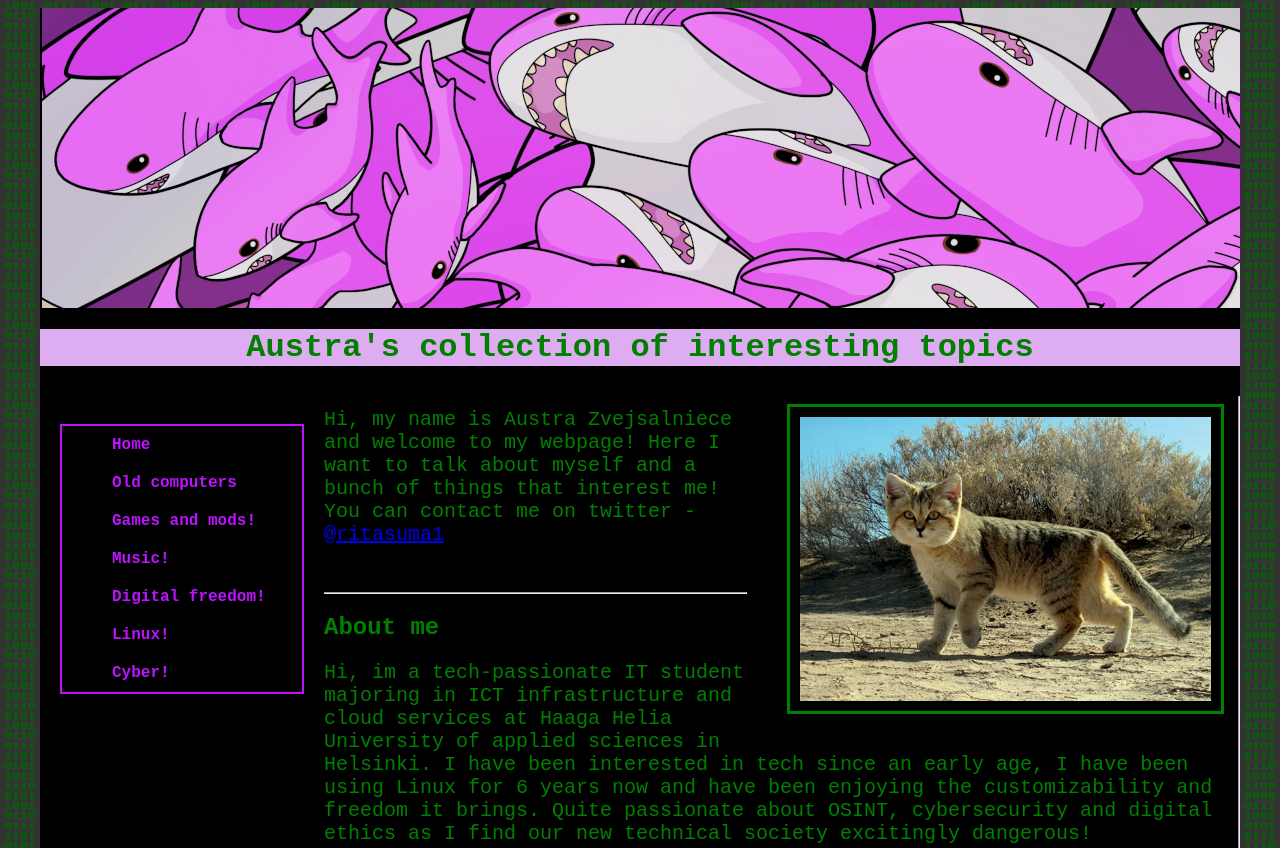
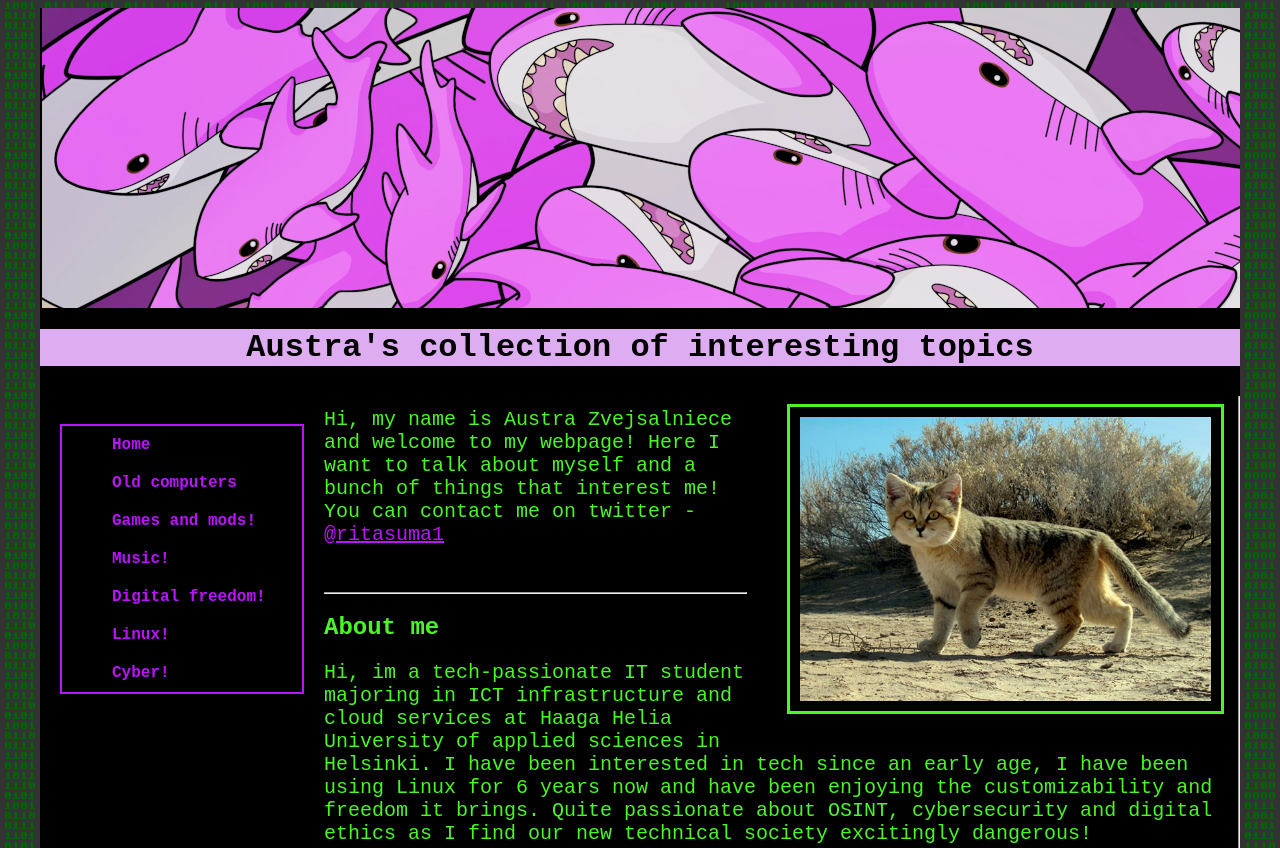
Before and after one commit to AustraZv/AustraZv.github.io, a plain HTML site: page index.html in a window 1280 px wide. Shown: the top 848 px of the page. Drawn offline with Linux system fonts and the light colour scheme.

Commit message:
high contrast update

```diff
--- a/index.html
+++ b/index.html
@@ -35,7 +35,7 @@
 <img class="topimg" src="Persian_sand_cat.jpg" alt="Persian sand cat, source: Wikimedia Commons">
 </figure>
 
-<p id="introduction">
+<p class="maintext">
 Hi, my name is Austra Zvejsalniece and welcome to my webpage! Here I want to talk about myself and a bunch of things that interest me!
 You can contact me on twitter - <a href="https://x.com/ritasuma1">@ritasuma1</a>
 </p>
--- a/styles.css
+++ b/styles.css
@@ -3,14 +3,23 @@
 	text-align: center;
 	background-color: #deacf1;
 	width: 100%;
+	color: black;
 }
 
+.maintext a{
+	color: #BC13FE;
+}
+
+.maintext a:hover{
+	background-color: #BC13FE;
+	color: black;
+}
 
 body
 	{
 	background-color: black;
 	background-image: url("background.gif");
-	color:green;
+	color:#4AF626;
 	font-family: 'Courier New', Courier, monospace;
 	}
 p
```
Also changed, not shown: computer.html (+1 -1 lines), linux.html (+1 -1 lines).
